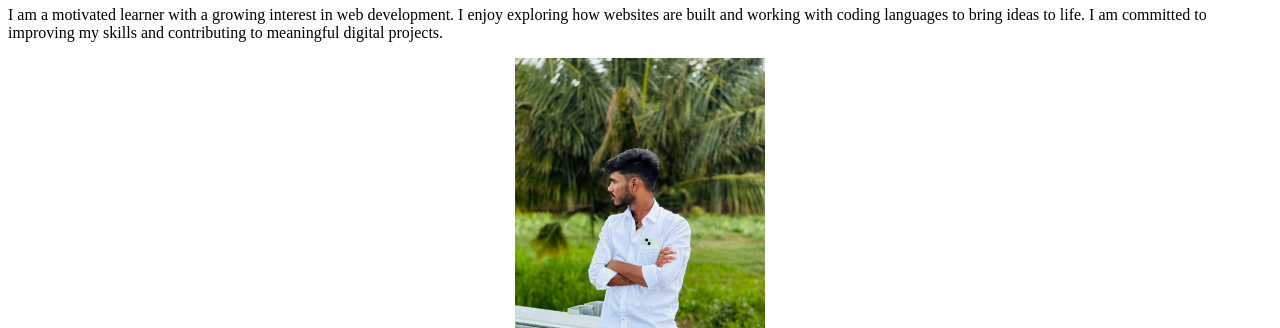
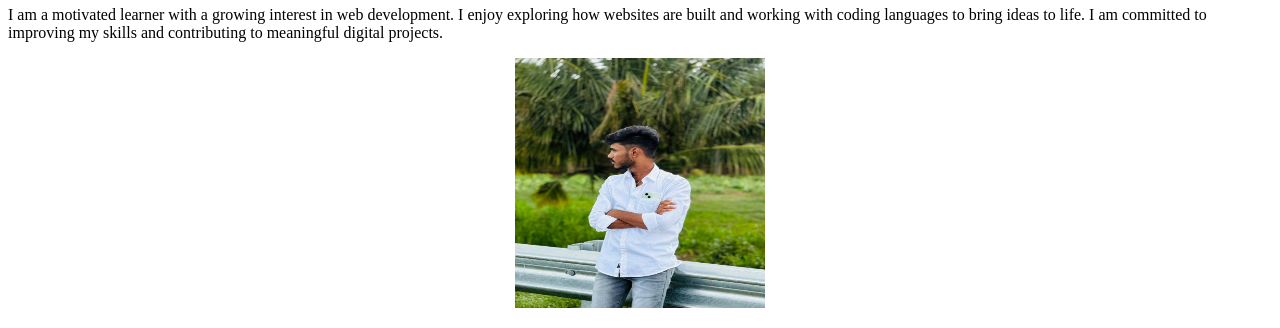
Before and after one commit to Dharanidharans-hub/myproject, a plain HTML site: page index.html in a window 1280 px wide. Shown: the part 214-542 px from the top of the page. Drawn offline with Linux system fonts and the light colour scheme; files whose address does not match are found by name.

Commit message:
Update index.html

```diff
--- a/index.html
+++ b/index.html
@@ -16,7 +16,7 @@
              I am a motivated learner with a growing interest in web development. I enjoy exploring how websites are built and working with coding languages to bring ideas to life. I am committed to improving my skills and contributing to meaningful digital projects.
         </p>
         <center>
-            <img src="C:\Users\D1234\OneDrive\Desktop\Resume\dharan.jpg" width="250">
+            <img src="dharan.jpg" height="250 "width="250">
         </center>
         <h1>Education</h1>
         <ul>
```
